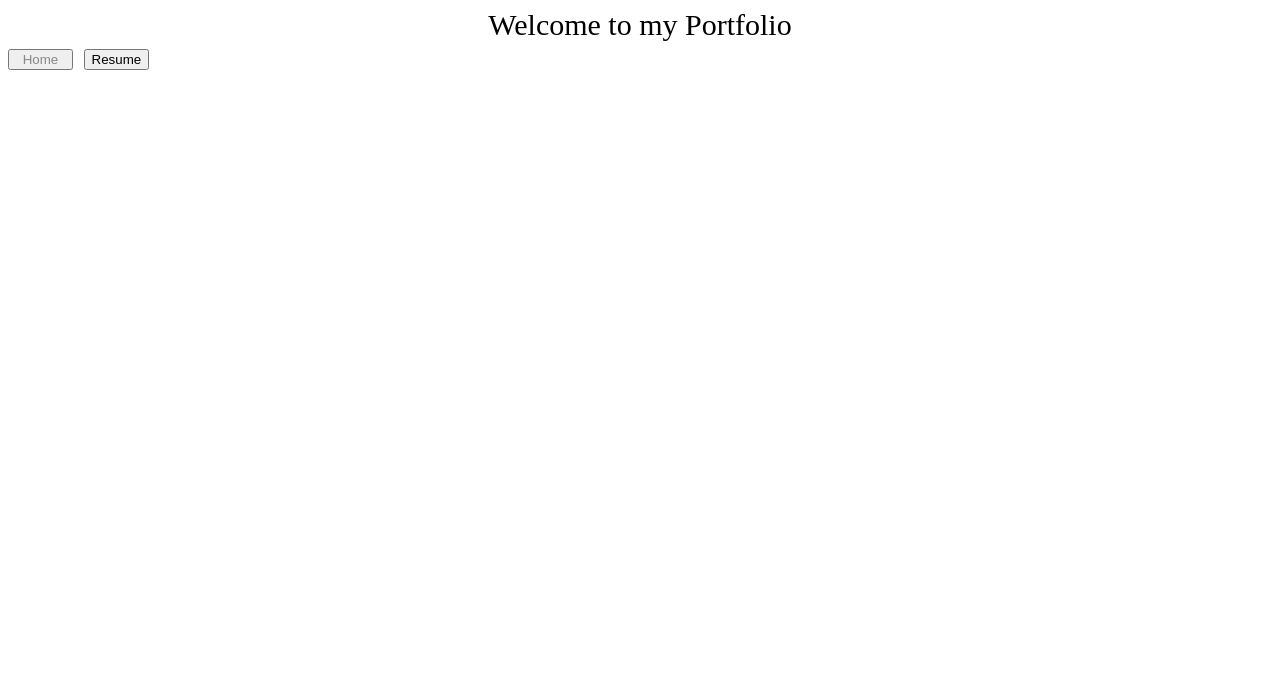
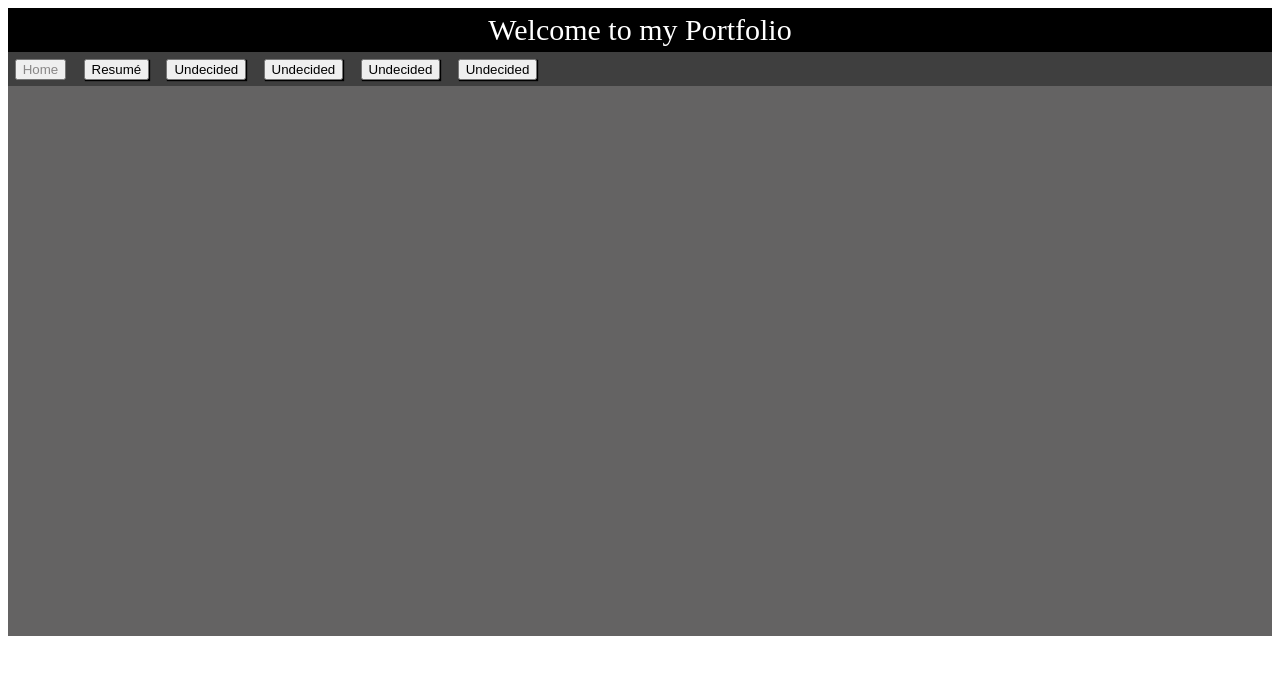
Before and after one commit to JaxonZaleski/Personal_Portfolio, a plain HTML site: page index.html in a window 1280 px wide. Drawn offline with Linux system fonts and the light colour scheme.

Commit message:
Added the framwork/looks

```diff
--- a/assets/styles.css
+++ b/assets/styles.css
@@ -1,13 +1,32 @@
 header {
     font-size: 30px;
     text-align: center;
+    background-color: black;
+    color: white;
+    padding-top: 5px;
+    padding-bottom: 5px;
 }
 a {
     text-decoration: none;
     color: black;
 }
+nav {
+    background-color: rgb(63, 63, 63);
+}
+button {
+    box-shadow: 1px 1px 1px;
+}
+main {
+    height: 550px;
+    background-color: rgb(100, 99, 99);
+}
 .currentPage {
     color: rgb(136, 134, 134);
+    box-shadow: none;
+}
+.currentPage:hover {
+    background-color: rgb(211, 206, 206);
+    border-width: 1px;
 }
 .currentPage:hover {
     cursor: default;
@@ -17,4 +36,6 @@ a {
 }
 button:hover {
     cursor: pointer;
+    box-shadow: none;
+    background-color: #a8a8a8;
 }
--- a/index.html
+++ b/index.html
@@ -10,8 +10,12 @@
             Welcome to my Portfolio
         </header>
         <nav>
-            <button class="currentPage"><span class="currentPage seperation">Home</span></button>
-            <button class="seperation"><a href="./pages/resume.html">Resume</a></button>
+            <button class="currentPage seperation">Home</button>
+            <button class="seperation"><a href="./pages/resumé.html">Resumé</a></button>
+            <button class="seperation"><a href="">Undecided</a></button>
+            <button class="seperation"><a href="">Undecided</a></button>
+            <button class="seperation"><a href="">Undecided</a></button>
+            <button class="seperation"><a href="">Undecided</a></button>
         </nav>
         <main>
 
```
Also changed, not shown: pages/resumé.html (renamed from pages/resume.html, +8 -2 lines).
